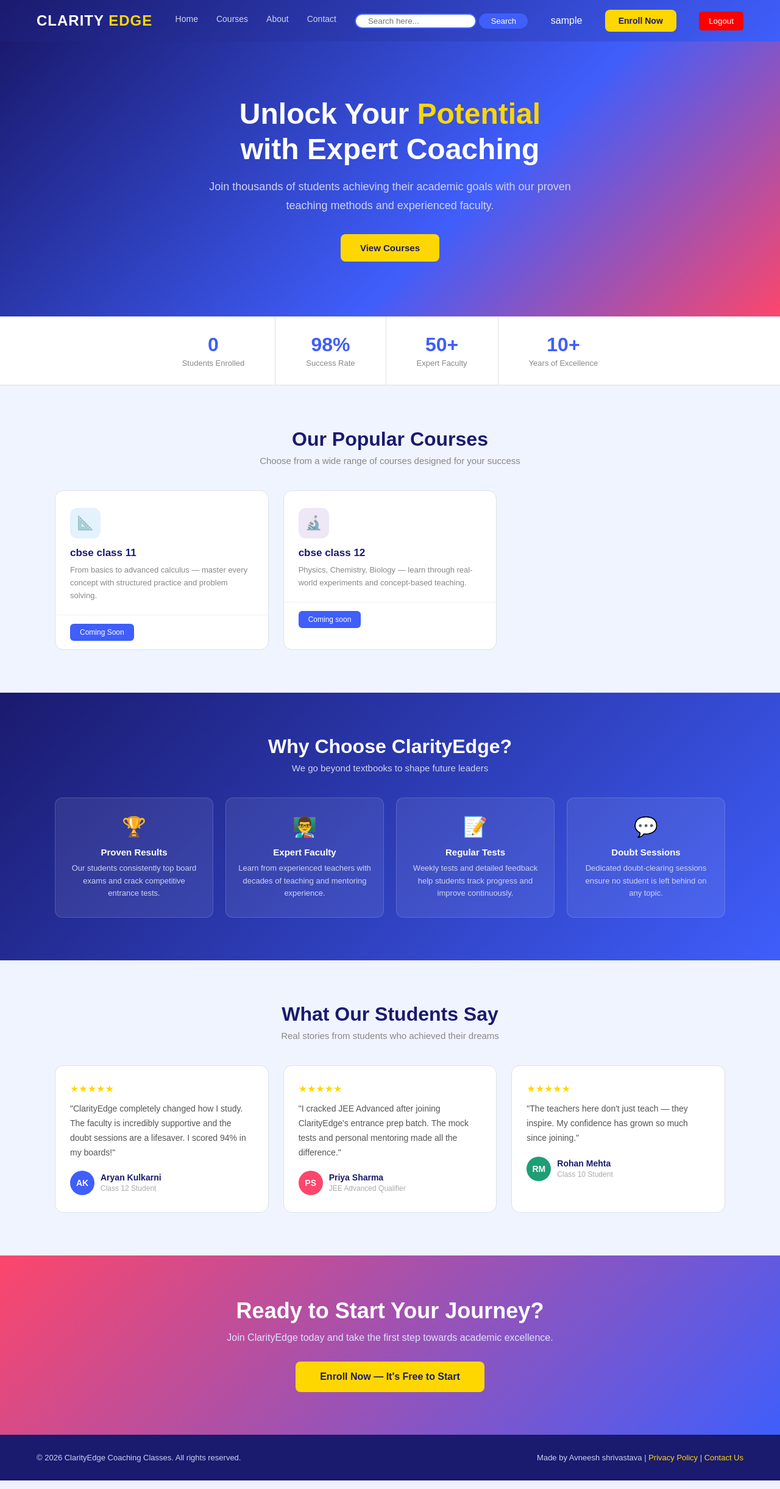
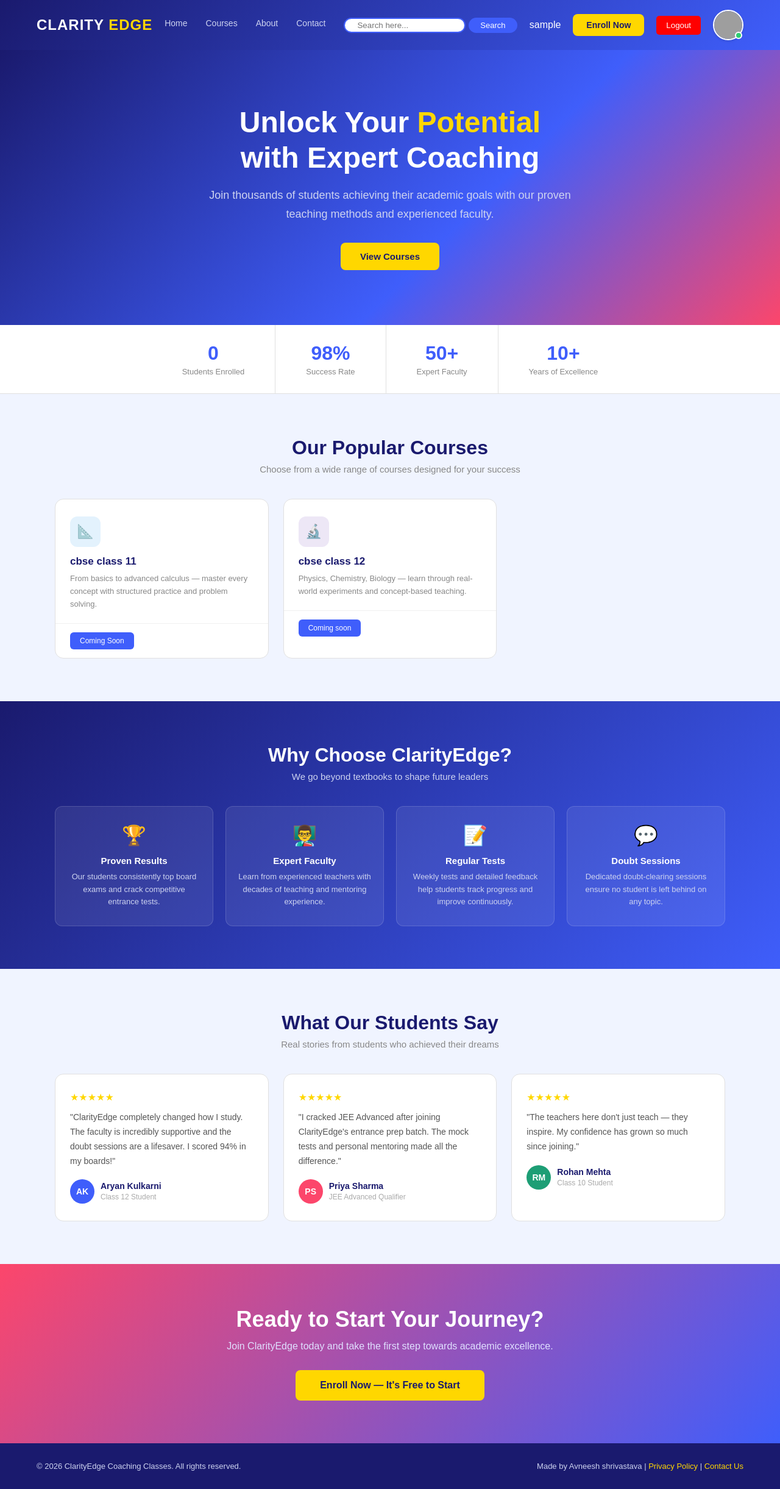
Before and after one commit to Avneesh-shrivastava/core, a Django app: page / in a window 1280 px wide. Shown: the whole page at 61% size. Run offline with Django 5.2, Linux system fonts and the light colour scheme; the visitor is signed in with stand-in values (Sample User, id 1); data that the repository does not hold is empty; grey boxes are pictures that could not be loaded.

Commit message:
Normal update

```diff
--- a/core/urls.py
+++ b/core/urls.py
@@ -42,7 +42,7 @@ urlpatterns = [
     path('payment/failed/', payment_failed, name='payment_failed'),
     path('about/', about, name='about'),
     path('contact/', contact, name='contact'),
-
+    path('profile/', profile, name='profile'),
 ]
 
 if settings.DEBUG:
--- a/edu/templates/home_page.html
+++ b/edu/templates/home_page.html
@@ -463,6 +463,42 @@
 
 /* --------------------------------------------------------------------------------------------------------------------------------*/
 
+    /* CSS Styling */
+    .profile-container {
+        position: relative;
+        width: 50px;
+        height: 50px;
+    }
+
+    .profile-icon {
+        width: 100%;
+        height: 100%;
+        border-radius: 50%; /* Makes the image a perfect circle */
+        object-fit: cover;  /* Prevents image distortion */
+        border: 2px solid #ffffff;
+        box-shadow: 0 2px 4px rgba(0, 0, 0, 0.1);
+        cursor: pointer;
+        transition: transform 0.2s ease;
+    }
+
+    /* Hover Effect */
+    .profile-icon:hover {
+        transform: scale(1.05); /* Subtle zoom on hover */
+    }
+
+    /* Optional Online Status Indicator */
+    .status-dot {
+        position: absolute;
+        bottom: 2px;
+        right: 2px;
+        width: 12px;
+        height: 12px;
+        background-color: #2ecc71; /* Green status color */
+        border: 2px solid #ffffff;
+        border-radius: 50%;
+    }
+
+
 
     </style>
 </head>
@@ -496,7 +532,16 @@
     <button style="background-color: red; color: white; padding: 8px 16px; border: none; border-radius: 5px; cursor: pointer;">
         Logout
     </button>
-</a>
+    </div>
+    </a>
+
+    <a href="/profile">
+    <div class="profile-container">
+    <img src="avatar.jpg" alt="Profile Picture" class="profile-icon">
+    <span class="status-dot"></span>
+    </div>
+    </a>
+
 
 </nav>
 
--- a/edu/views.py
+++ b/edu/views.py
@@ -432,3 +432,6 @@ def about(request):
 
 def contact(request):
     return render(request, 'contact.html')
+
+def profile(request):
+    return render(request, 'profile.html')
```
